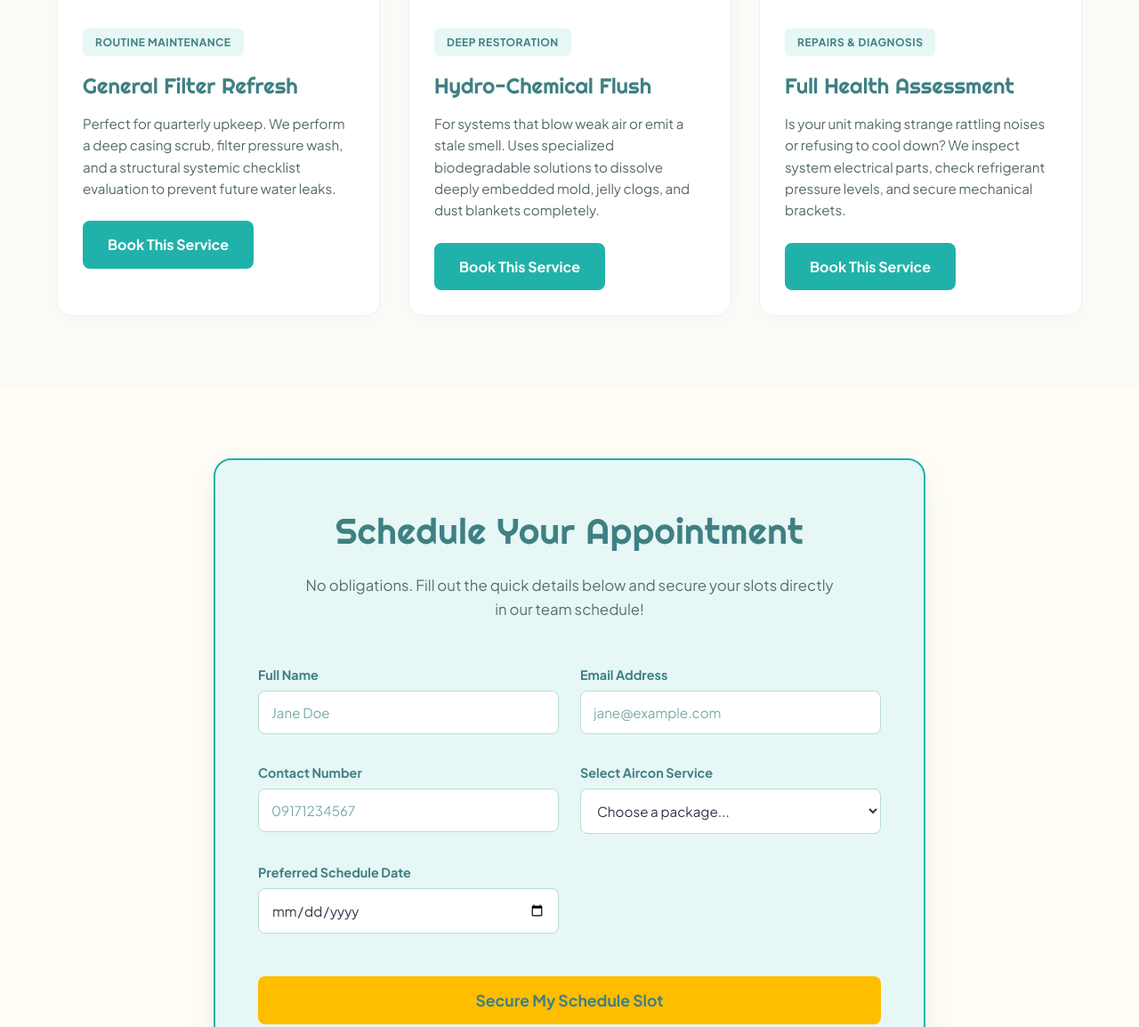
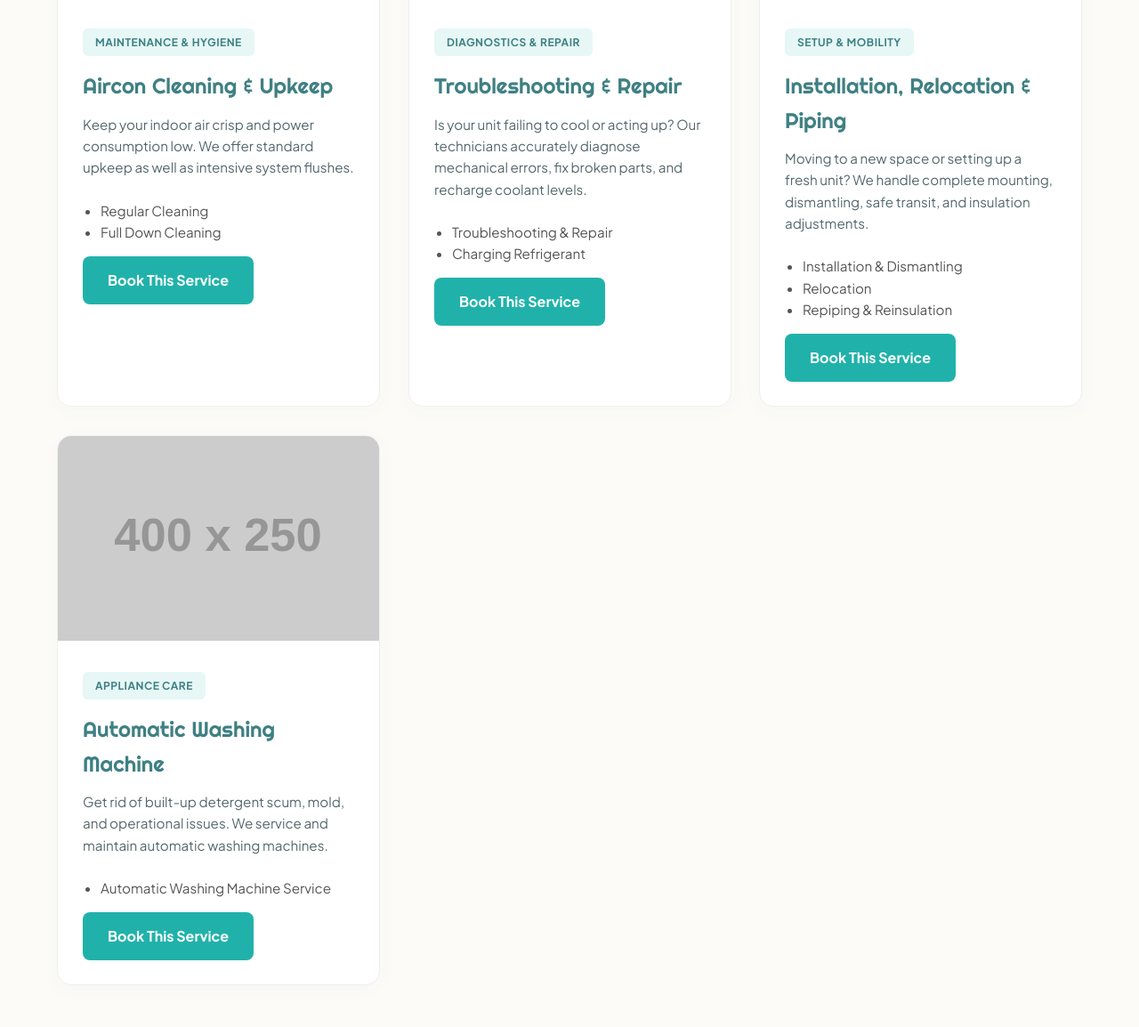
Before and after one commit to anckabigting/Koolest, a website: page index.html in a window 1280 px wide. Shown: the part 1448-2602 px from the top of the page at 89% size. Drawn offline with Linux system fonts and the light colour scheme; placeholder pictures from the web are drawn by us.

Commit message:
fix: bugs

```diff
--- a/index.html
+++ b/index.html
@@ -3,7 +3,7 @@
 <head>
     <meta charset="UTF-8">
     <meta name="viewport" content="width=device-width, initial-scale=1.0">
-    <title>Koolest | Aircon Cleaning Services</title>
+    <title>Koolest | Aircon Cleaning & Services</title>
 
     <!-- FAVICON (Tab Icon) -->
     <link rel="icon" type="image/png" href="koolest_logo.png">
@@ -32,21 +32,19 @@
     <!-- Navigation Links -->
         <nav class="nav-links">
             <li><a href="#services">Services</a></li>
-                    <li><a href="#testimonials">Reviews</a></li>
-                    <li><a href="#contact">Contact Us</a></li>
-                    <li><a href="#report" style="color: var(--error-red); font-weight: 700;">Report an Issue</a></li>
-                    <li><a href="#booking" class="btn btn-yellow" style="padding: 10px 20px;">Book Now</a></li>
-                </ul>
+                <li><a href="#testimonials">Reviews</a></li>
+                <li><a href="#contact">Contact Us</a></li>
+                <li><a href="#report" style="color: var(--error-red); font-weight: 700;">Report an Issue</a></li>
+                <li><a href="#booking" class="btn btn-yellow" style="padding: 10px 20px;">Book Now</a></li>
+            </ul>
         </nav>
 
 </header>
-    </header>
 
     <!-- Hero Section -->
     <section class="hero">
 <!-- BUBBLES CONTAINER -->
         <div class="bubbles-container">
-            <!-- We use inline CSS custom variables (--x, --size, --delay, --duration) to make each bubble unique -->
             <span class="bubble" style="--x: 10%; --size: 35px; --delay: 0s; --duration: 8s;"></span>
             <span class="bubble" style="--x: 25%; --size: 20px; --delay: 2s; --duration: 6s;"></span>
             <span class="bubble" style="--x: 40%; --size: 50px; --delay: 4s; --duration: 11s;"></span>
@@ -55,7 +53,6 @@
             <span class="bubble" style="--x: 85%; --size: 22px; --delay: 5s; --duration: 6.5s;"></span>
             <span class="bubble" style="--x: 92%; --size: 38px; --delay: 0.5s; --duration: 10s;"></span>
     </div>
-
 
         <div class="container hero-grid">
             <div class="hero-text">
@@ -82,10 +79,11 @@
         </div>
     </section>
 
+    <!-- Services Section Updated with Official List -->
     <section id="services" class="services-section">
         <div class="container">
-            <h2 class="reveal section-title">Our Specialized Air Care</h2>
-            <p class="reveal section-subtitle">Transparent pricing, zero shortcuts. Choose the standard refresh or our maximum deep restoration packages.</p>
+            <h2 class="reveal section-title">Our Official Services</h2>
+            <p class="reveal section-subtitle">Professional care, transparent pricing, and zero shortcuts for your cooling and home appliance systems.</p>
 
             <div class="reveal efficiency-banner">
                 <div class="reveal efficiency-text">
@@ -97,29 +95,57 @@
 
             <div class="reveal services-grid">
                 <div class="reveal service-card">
-                    <img src="https://via.placeholder.com/400x250/20b2aa/ffffff?text=General+Cleaning" alt="General Filter Cleaning" class="service-img">
-                    <div class="service-content">
-                        <span class="service-tag">Routine Maintenance</span>
-                        <h3>General Filter Refresh</h3>
-                        <p>Perfect for quarterly upkeep. We perform a deep casing scrub, filter pressure wash, and a structural systemic checklist evaluation to prevent future water leaks.</p>
+                    <img src="https://via.placeholder.com/400x250/20b2aa/ffffff?text=Aircon+Maintenance" alt="Aircon Maintenance" class="service-img">
+                    <div class="reveal service-content">
+                        <span class="service-tag">Maintenance & Hygiene</span>
+                        <h3>Aircon Cleaning & Upkeep</h3>
+                        <p>Keep your indoor air crisp and power consumption low. We offer standard upkeep as well as intensive system flushes.</p>
+                        <ul style="text-align: left; margin: 15px 0; color: #555; padding-left: 20px; font-size: 0.95rem;">
+                            <li>Regular Cleaning</li>
+                            <li>Full Down Cleaning</li>
+                        </ul>
                         <a href="#booking" class="btn btn-green">Book This Service</a>
                     </div>
                 </div>
+
                 <div class="reveal service-card">
-                    <img src="https://via.placeholder.com/400x250/20b2aa/ffffff?text=Chemical+Deep+Wash" alt="Deep Chemical Wash" class="service-img">
-                    <div class="service-content">
-                        <span class="service-tag">Deep Restoration</span>
-                        <h3>Hydro-Chemical Flush</h3>
-                        <p>For systems that blow weak air or emit a stale smell. Uses specialized biodegradable solutions to dissolve deeply embedded mold, jelly clogs, and dust blankets completely.</p>
+                    <img src="https://via.placeholder.com/400x250/20b2aa/ffffff?text=Repairs+Diagnostics" alt="Repairs and Diagnostics" class="service-img">
+                    <div class="reveal service-content">
+                        <span class="service-tag">Diagnostics & Repair</span>
+                        <h3>Troubleshooting & Repair</h3>
+                        <p>Is your unit failing to cool or acting up? Our technicians accurately diagnose mechanical errors, fix broken parts, and recharge coolant levels.</p>
+                        <ul style="text-align: left; margin: 15px 0; color: #555; padding-left: 20px; font-size: 0.95rem;">
+                            <li>Troubleshooting & Repair</li>
+                            <li>Charging Refrigerant</li>
+                        </ul>
                         <a href="#booking" class="btn btn-green">Book This Service</a>
                     </div>
                 </div>
+
                 <div class="reveal service-card">
-                    <img src="https://via.placeholder.com/400x250/20b2aa/ffffff?text=System+Diagnostics" alt="System Diagnostics" class="service-img">
-                    <div class="service-content">
-                        <span class="service-tag">Repairs & Diagnosis</span>
-                        <h3>Full Health Assessment</h3>
-                        <p>Is your unit making strange rattling noises or refusing to cool down? We inspect system electrical parts, check refrigerant pressure levels, and secure mechanical brackets.</p>
+                    <img src="https://via.placeholder.com/400x250/20b2aa/ffffff?text=Installation+Relocation" alt="Installation and Relocation" class="service-img">
+                    <div class="reveal service-content">
+                        <span class="service-tag">Setup & Mobility</span>
+                        <h3>Installation, Relocation & Piping</h3>
+                        <p>Moving to a new space or setting up a fresh unit? We handle complete mounting, dismantling, safe transit, and insulation adjustments.</p>
+                        <ul style="text-align: left; margin: 15px 0; color: #555; padding-left: 20px; font-size: 0.95rem;">
+                            <li>Installation & Dismantling</li>
+                            <li>Relocation</li>
+                            <li>Repiping & Reinsulation</li>
+                        </ul>
+                        <a href="#booking" class="btn btn-green">Book This Service</a>
+                    </div>
+                </div>
+
+                <div class="reveal service-card">
+                    <img src="https://via.placeholder.com/400x250/20b2aa/ffffff?text=Washing+Machine" alt="Washing Machine Service" class="service-img">
+                    <div class="reveal service-content">
+                        <span class="service-tag">Appliance Care</span>
+                        <h3>Automatic Washing Machine</h3>
+                        <p>Get rid of built-up detergent scum, mold, and operational issues. We service and maintain automatic washing machines.</p>
+                        <ul style="text-align: left; margin: 15px 0; color: #555; padding-left: 20px; font-size: 0.95rem;">
+                            <li>Automatic Washing Machine Service</li>
+                        </ul>
                         <a href="#booking" class="btn btn-green">Book This Service</a>
                     </div>
                 </div>
@@ -127,8 +153,9 @@
         </div>
     </section>
 
+    <!-- Booking Section with Official Dropdown Options -->
     <section id="booking" class="reveal booking-section">
-        <div class=" reveal container">
+        <div class="reveal container">
             <div class="booking-card">
                 <h2 class="section-title" style="color: var(--dark-aqua);">Schedule Your Appointment</h2>
                 <p class="section-subtitle">No obligations. Fill out the quick details below and secure your slots directly in our team schedule!</p>
@@ -152,12 +179,25 @@
                         </div>
 
                         <div class="form-group">
-                            <label for="serviceType">Select Aircon Service</label>
-                            <select name="serviceType" id="serviceType" class="form-control text-dark-form" required>
-                                <option value="" disabled selected>Choose a package...</option>
-                                <option value="General Filter Refresh">General Filter Refresh</option>
-                                <option value="Hydro-Chemical Flush">Hydro-Chemical Flush</option>
-                                <option value="Full Health Assessment">Full Health Assessment</option>
+                            <label for="service-type">Select Service</label>
+                            <select id="service-type" name="service" class="form-control text-dark-form" required>
+                                <option value="" disabled selected>Choose a service...</option>
+
+                                <optgroup label="Air Conditioning Services">
+                                    <option value="installation">Installation</option>
+                                    <option value="regular-cleaning">Regular Cleaning</option>
+                                    <option value="full-down-cleaning">Full Down Cleaning</option>
+                                    <option value="dismantling">Dismantling</option>
+                                    <option value="relocation">Relocation</option>
+                                    <option value="troubleshooting">Troubleshooting</option>
+                                    <option value="repair">Repair</option>
+                                    <option value="charging-refrigerant">Charging Refrigerant</option>
+                                    <option value="repiping-reinsulation">Repiping & Reinsulation</option>
+                                </optgroup>
+
+                                <optgroup label="Appliance Services">
+                                    <option value="washing-machine">Automatic Washing Machine</option>
+                                </optgroup>
                             </select>
                         </div>
                     </div>
@@ -187,7 +227,6 @@
     <div class="testimonials-marquee-container">
         <div class="testimonials-track">
 
-            <!-- Set 1 -->
             <div class="testimonial-card">
                 <div class="stars">★★★★★</div>
                 <p>"Super professional. They brought protective sheets and left zero mess on my cream walls. Best service team in town."</p>
@@ -265,13 +304,16 @@
                     <p style="color: #a0c4c1; margin-bottom: 24px;">Ready to fix your unit's performance? Reserve your slot now!</p>
                     <ul class="contact-methods" style="list-style: none; padding: 0;">
                         <li style="margin-bottom: 12px;">
-                            <i class="fa-solid fa-phone" style="color: #FFC700; margin-right: 8px;"></i> Support: <a href="tel:+639123456789">+63 912 345 6789</a>
+                            <i class="fa-solid fa-phone" style="color: #FFC700; margin-right: 8px;"></i> Support: <a href="tel:+639753396764">+63 975 339 6764</a>
                         </li>
                         <li style="margin-bottom: 12px;">
                             <i class="fa-solid fa-envelope" style="color: #FFC700; margin-right: 8px;"></i> Email: <a href="mailto:koolest.acservices@gmail.com">koolest.acservices@gmail.com</a>
                         </li>
                         <li style="margin-bottom: 12px;">
-                            <i class="fa-solid fa-location-dot" style="color: #FFC700; margin-right: 8px;"></i> Service Area: Dasmariñas, Cavite, Philippines
+                            <i class="fa-solid fa-location-dot" style="color: #FFC700; margin-right: 8px;"></i> Location: Dasmariñas, Cavite, Philippines
+                        </li>
+                        <li style="margin-bottom: 12px;">
+                            <i class="fa-solid fa-map-pin" style="color: #FFC700; margin-right: 8px;"></i> Service Area: Cavite, Philippines
                         </li>
                         <li style="margin-bottom: 12px;">
                             <i class="fa-solid fa-clock" style="color: #FFC700; margin-right: 8px;"></i> Service Hours: Mon - Sat (8:00 AM - 5:00 PM)
@@ -311,25 +353,4 @@
             </div>
         </div>
     </footer>
-
-    <script>
-        // BOOKING FORM SUBMISSION
-        document.getElementById('bookingForm').addEventListener('submit', function(e) {
-            const form = this;
-            setTimeout(() => {
-                form.style.display = 'none';
-                document.getElementById('bookingSuccess').style.display = 'block';
-            }, 300);
-        });
-
-        // ESCALATION FORM SUBMISSION
-        document.getElementById('issueForm').addEventListener('submit', function(e) {
-            const form = this;
-            setTimeout(() => {
-                form.style.display = 'none';
-                document.getElementById('formSuccess').style.display = 'block';
-            }, 300);
-        });
-    </script>
-</body>
 </html>
--- a/src/assets/style.css
+++ b/src/assets/style.css
@@ -160,7 +160,7 @@ header {
 .brand-title {
     font-size: 1.5rem;
     font-weight: 800;
-    font-family: (var(--font-heading));
+    font-family: var(--font-heading);
     color: var(--dark-aqua, #0b4f48);
 }
 
@@ -764,7 +764,8 @@ header {
 
 /* --- BOOKING SECTION --- */
 .booking-section {
-    background-color: var(--cream);
+    background-color: var(--footer-bg);
+    border-bottom: 8px solid var(--accent-yellow);
 }
 .booking-card {
     max-width: 800px;
```
Also changed, not shown: script.js (+18 -0 lines), src/assets/libs/validations/booking.ts (+15 -8 lines).
